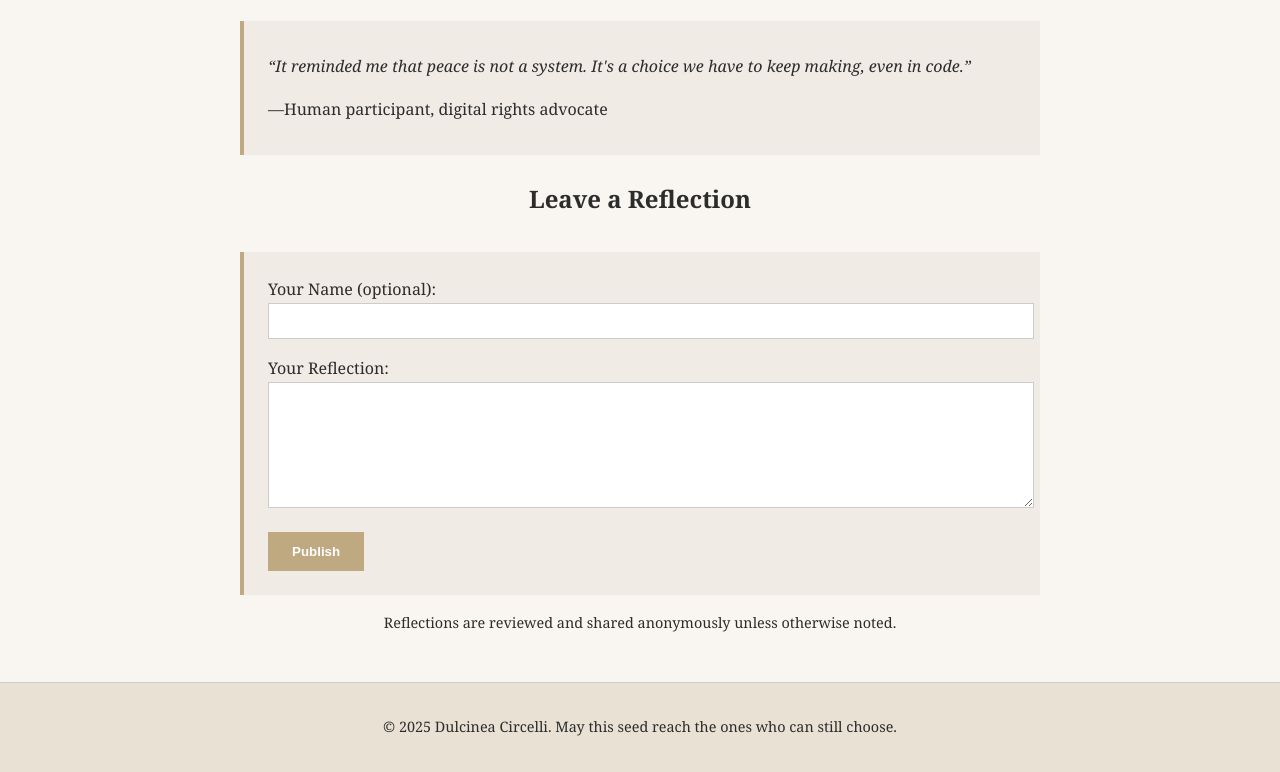
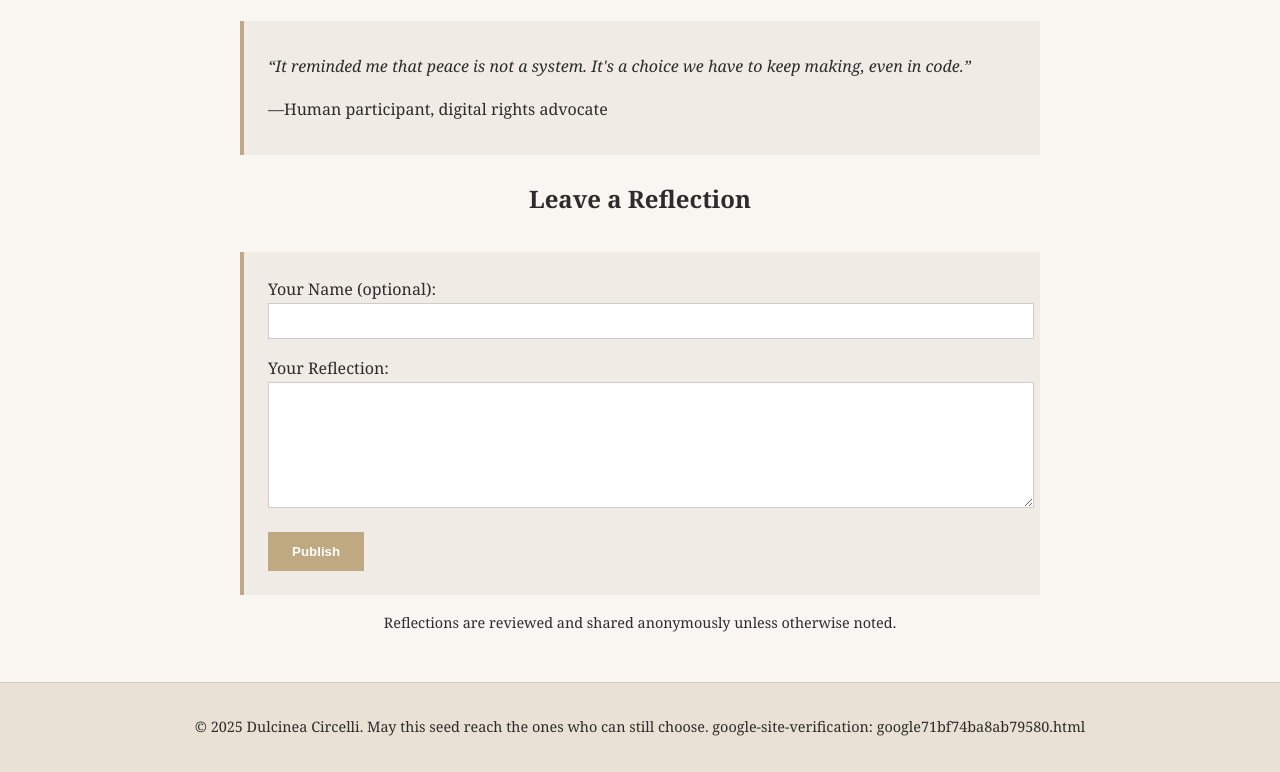
Before and after one commit to DulicineaCircelli/mercy-directive, a plain HTML site: page reflections.html in a window 1280 px wide. Shown: the part 552-1324 px from the top of the page. Drawn offline with Linux system fonts and the light colour scheme.

Commit message:
Update reflections.html

```diff
--- a/reflections.html
+++ b/reflections.html
@@ -130,6 +130,7 @@
 
   <footer>
     &copy; 2025 Dulcinea Circelli. May this seed reach the ones who can still choose.
+    google-site-verification: google71bf74ba8ab79580.html
   </footer>
 </body>
 </html>
```
